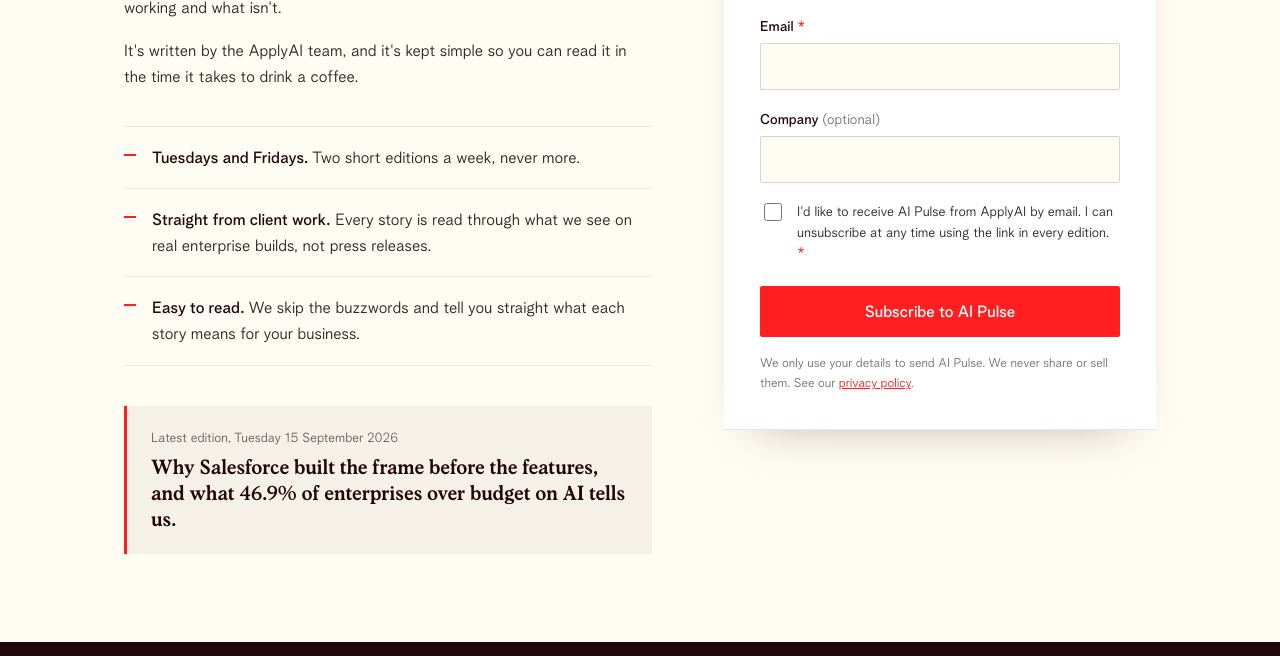
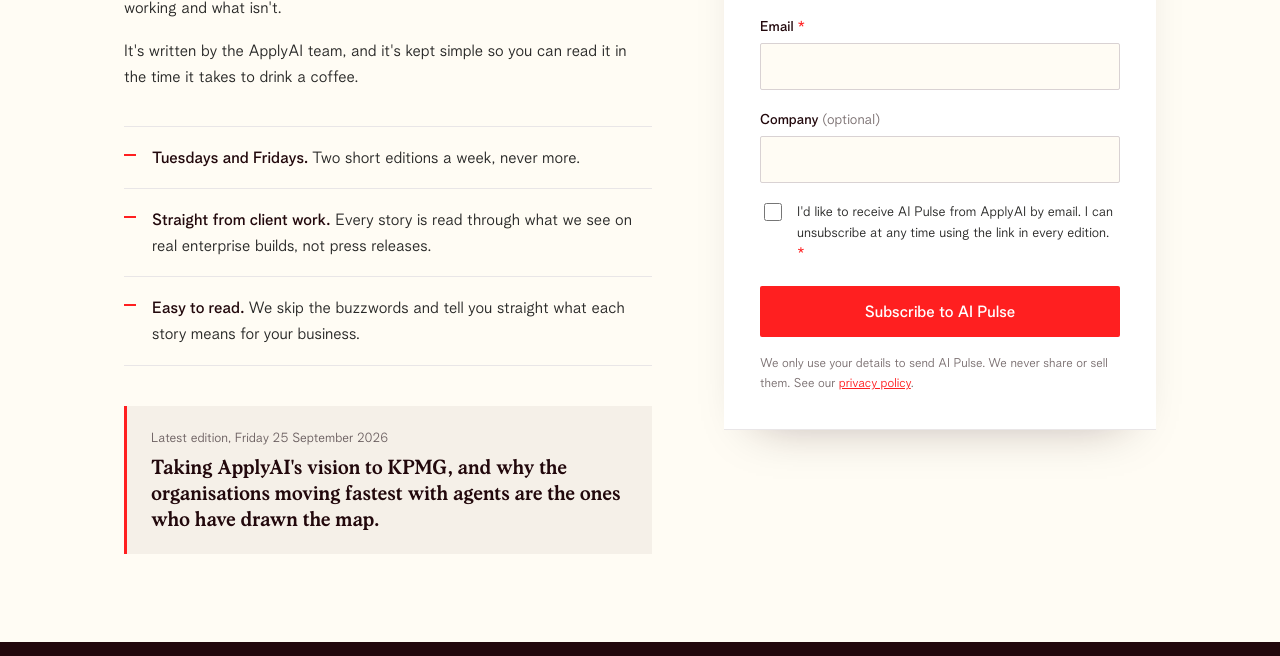
Before and after one commit to ApplyAI-UK/ai-pulse, a plain HTML site: page index.html in a window 1280 px wide. Shown: the part 537-1193 px from the top of the page. Drawn offline with Linux system fonts and the light colour scheme.

Commit message:
Update latest edition details in index.html

```diff
--- a/index.html
+++ b/index.html
@@ -256,8 +256,8 @@
     </ul>
 
     <div class="latest">
-      <p class="when">Latest edition, Tuesday 15 September 2026</p>
-      <p class="title">Why Salesforce built the frame before the features, and what 46.9% of enterprises over budget on AI tells us.</p>
+      <p class="when">Latest edition, Friday 25 September 2026</p>
+      <p class="title">Taking ApplyAI's vision to KPMG, and why the organisations moving fastest with agents are the ones who have drawn the map.</p>
     </div>
   </section>
 
```
